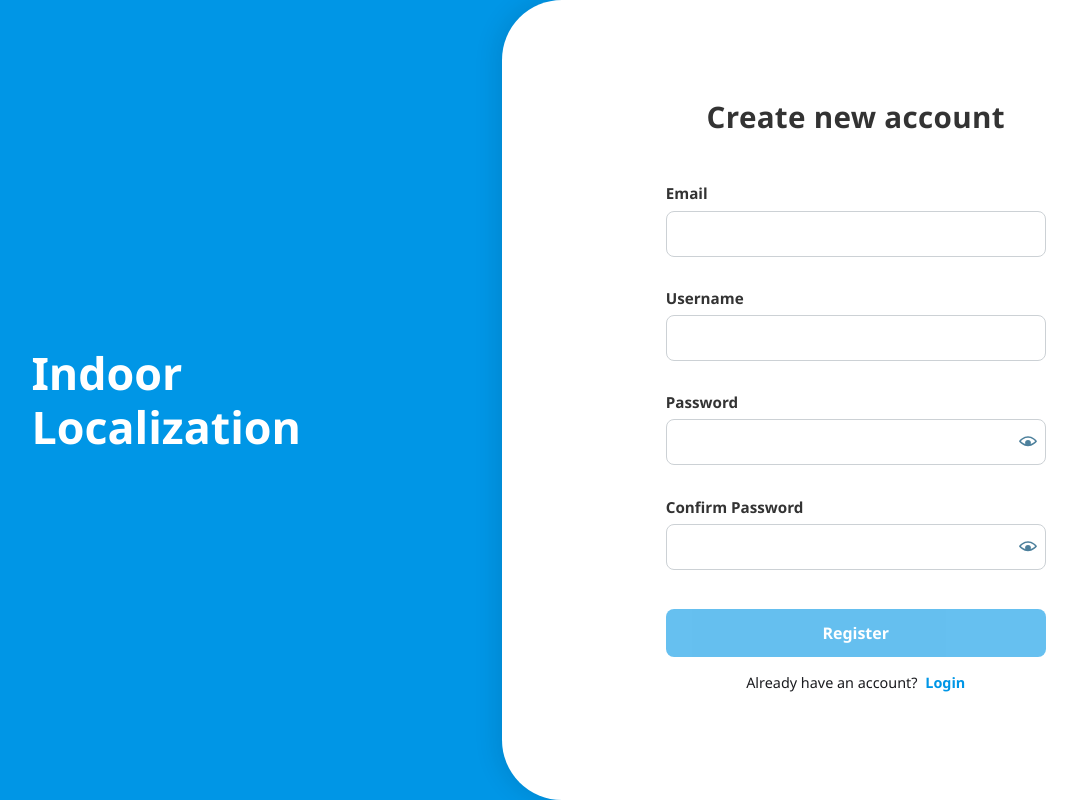
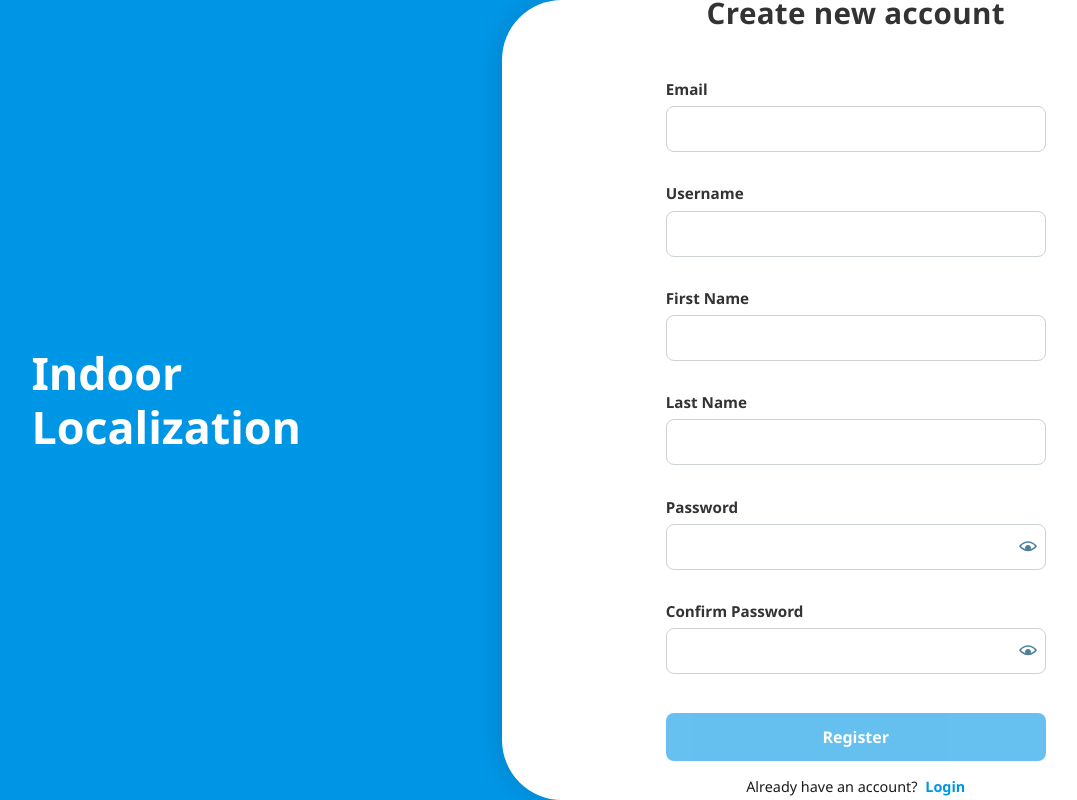
Before and after one commit to HrvojeCutvaric/indoor-localization-web, an Angular app: page /register in a window 1280 px wide. Shown: the whole page, without its empty margins (71-1148 px from the left). Built offline with nearby package versions, Linux system fonts and the light colour scheme.

Commit message:
SCRUM-91 Added input fields for first name and last name

```diff
--- a/src/app/features/auth/registration/registration.html
+++ b/src/app/features/auth/registration/registration.html
@@ -30,6 +30,34 @@
                         @if (f.username.errors['required']) { <span class="error-text">Username is required.</span> }
                         @if (f.username.errors['minlength']) { <span class="error-text">Min 3 characters.</span> }
                         @if (f.username.errors['maxlength']) { <span class="error-text">Max 24 characters.</span> }
+                        }
+                    </div>
+                </div>
+
+                <!-- First Name -->
+                <div class="form-field"
+                    [ngClass]="{'has-error': (f.firstName.touched || submitted) && f.firstName.invalid}">
+                    <label for="firstName">First Name</label>
+                    <input id="firstName" type="text" formControlName="firstName" autocomplete="given-name" />
+                    <div class="assist-row">
+                        @if ((f.firstName.touched || submitted) && f.firstName.errors) {
+                        @if (f.firstName.errors['required']) { <span class="error-text">First name is required.</span> }
+                        @if (f.firstName.errors['minlength']) { <span class="error-text">Min 2 characters.</span> }
+                        @if (f.firstName.errors['maxlength']) { <span class="error-text">Max 30 characters.</span> }
+                        }
+                    </div>
+                </div>
+
+                <!-- Last Name -->
+                <div class="form-field"
+                    [ngClass]="{'has-error': (f.lastName.touched || submitted) && f.lastName.invalid}">
+                    <label for="lastName">Last Name</label>
+                    <input id="lastName" type="text" formControlName="lastName" autocomplete="family-name" />
+                    <div class="assist-row">
+                        @if ((f.lastName.touched || submitted) && f.lastName.errors) {
+                        @if (f.lastName.errors['required']) { <span class="error-text">Last name is required.</span> }
+                        @if (f.lastName.errors['minlength']) { <span class="error-text">Min 2 characters.</span> }
+                        @if (f.lastName.errors['maxlength']) { <span class="error-text">Max 30 characters.</span> }
                         }
                     </div>
                 </div>
--- a/src/app/features/auth/registration/registration.ts
+++ b/src/app/features/auth/registration/registration.ts
@@ -32,6 +32,8 @@ export class Registration {
     {
       email: ['', [Validators.required, Validators.email]],
       username: ['', [Validators.required, Validators.minLength(3), Validators.maxLength(24)]],
+      firstName: ['', [Validators.required, Validators.minLength(2), Validators.maxLength(30)]],
+      lastName: ['', [Validators.required, Validators.minLength(2), Validators.maxLength(30)]],
       password: [
         '',
         [
```
